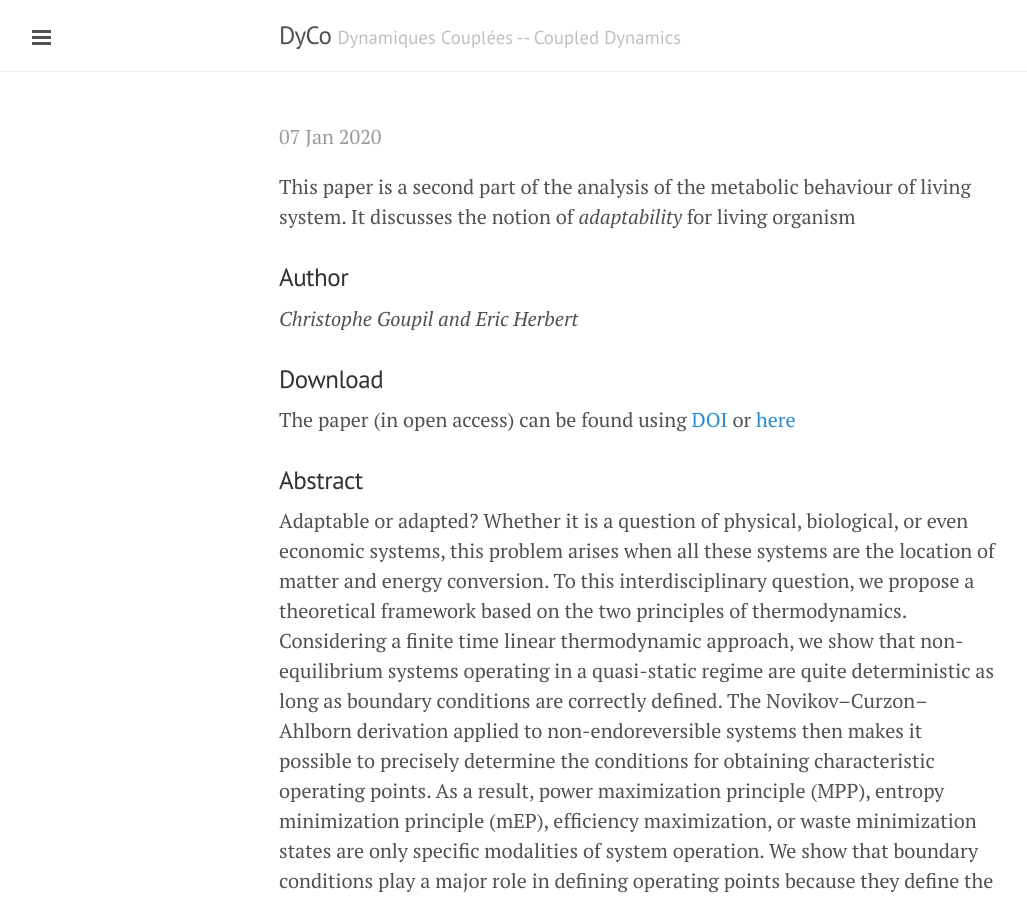
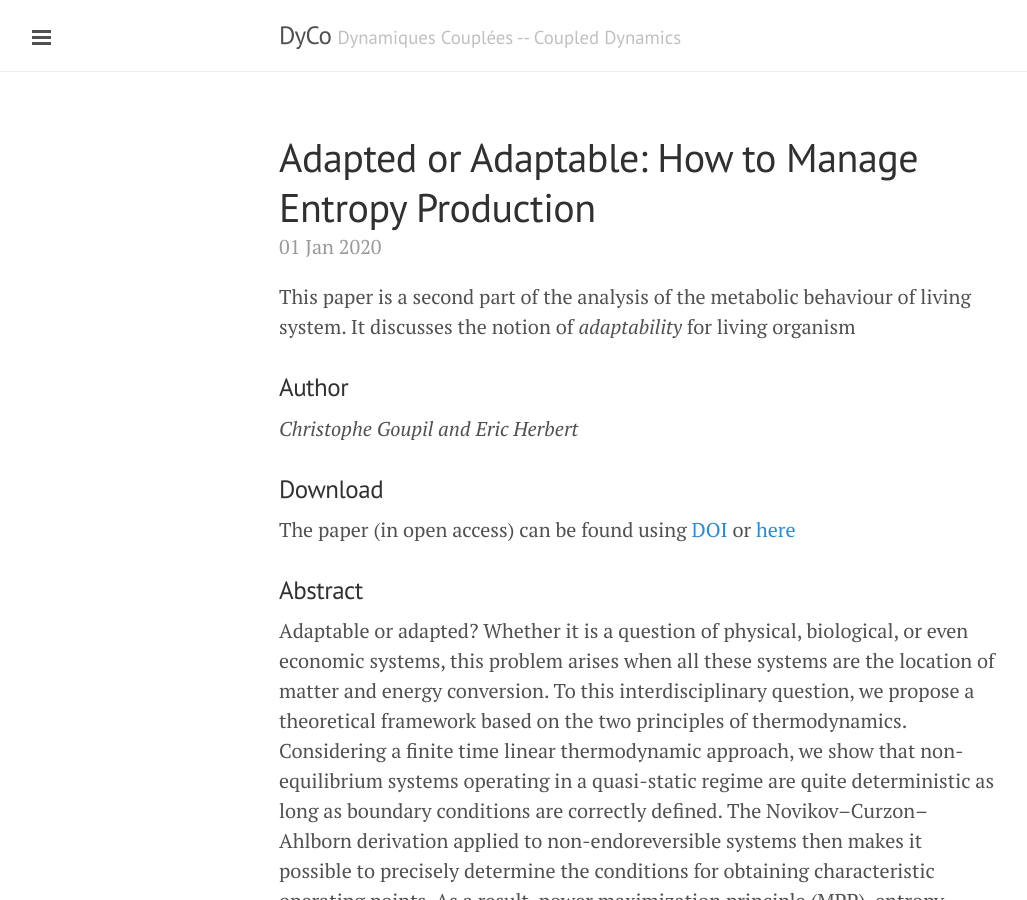
Before and after one commit to dyco-uparis/DyCo, a Jekyll site: the page built from _posts/2020-01-01-Adapted-or-Adaptable.md, in a window 1280 px wide and 900 px high. Shown: the whole window, without its empty margins (1-1028 px from the left). Built offline with Jekyll 4.4.1, drawn with Linux system fonts in a browser that asks for light colours; our own code applies the rules of GitHub Pages for plain Markdown files.

Commit message:
Update 2020-01-01-Adapted-or-Adaptable.md

```diff
--- a/_posts/2020-01-01-Adapted-or-Adaptable.md
+++ b/_posts/2020-01-01-Adapted-or-Adaptable.md
@@ -1,6 +1,6 @@
 ---
 layout: post
-title: Adapted or Adaptable: How to Manage Entropy Production
+title: 'Adapted or Adaptable: How to Manage Entropy Production'
 ---
 
 This paper is a second part of the analysis of the metabolic behaviour of living system.
```
